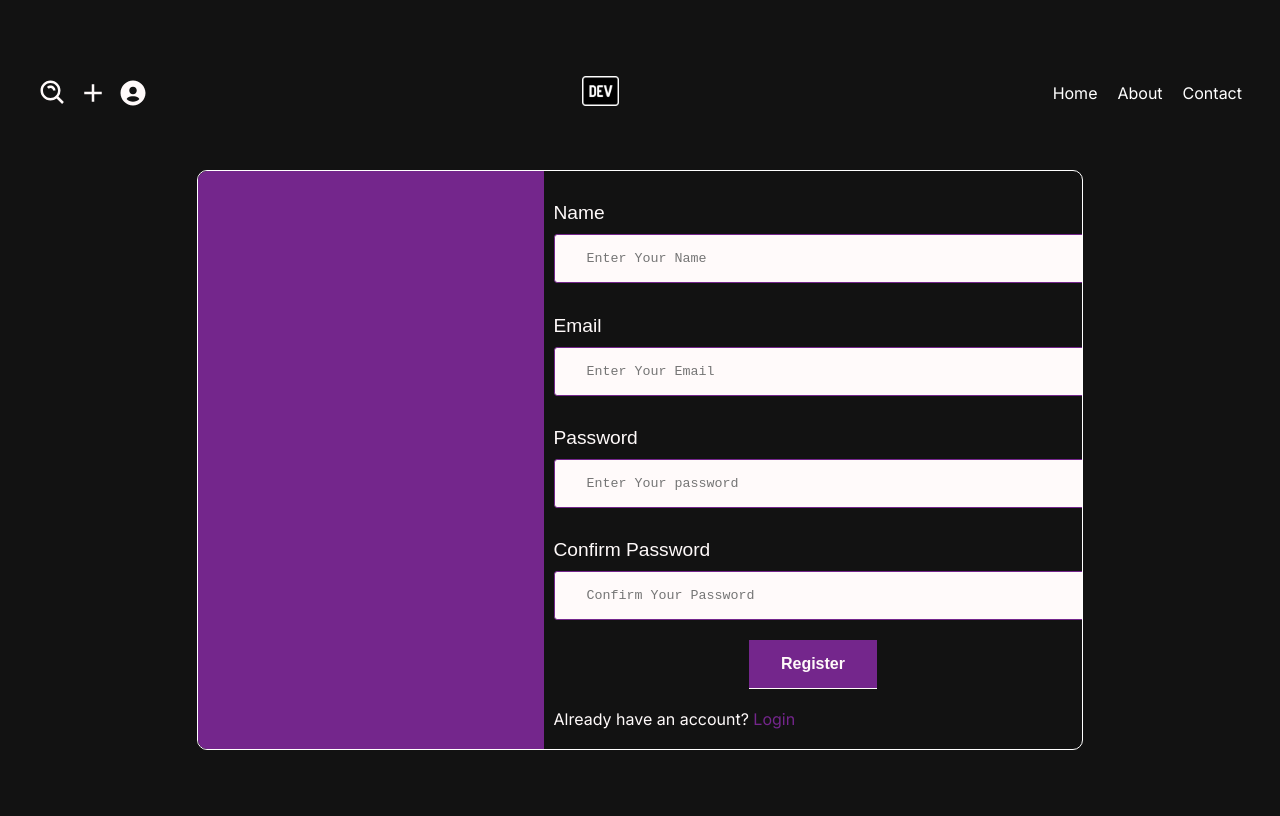
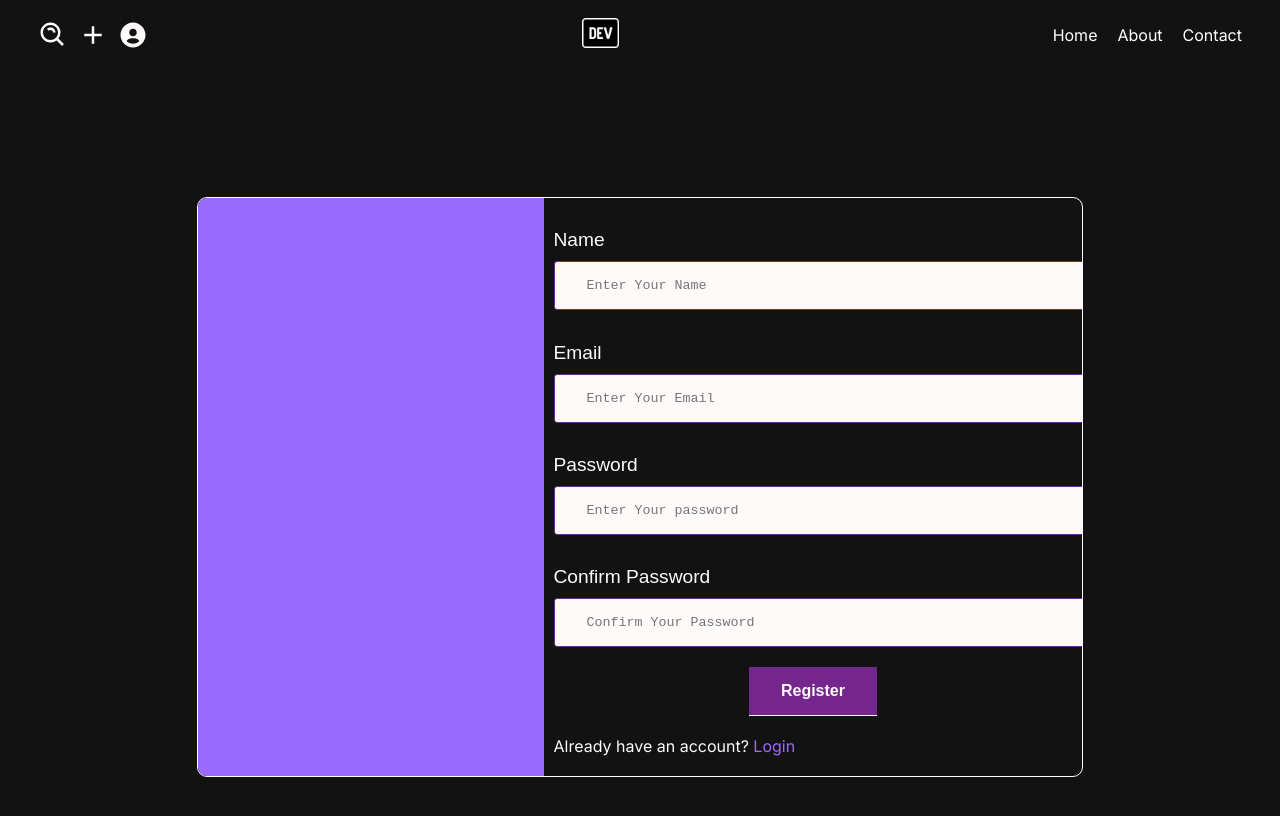
Before and after one commit to jackaakash4/BlogAppFrontEnd, a Next.js app: page /auth/signup in a window 1280 px wide. Shown: the top 816 px of the page. Built offline with nearby package versions, Linux system fonts and the light colour scheme.

Commit message:
Page fixed

```diff
--- a/src/app/auth/auth.css
+++ b/src/app/auth/auth.css
@@ -20,7 +20,7 @@
 
 .authin .left{
     width: 40%;
-    background-color: var(--col3);
+    background-color: var(--col4);
 }
 
 .authin .right{
@@ -37,5 +37,5 @@
 .authlink a{
     text-decoration: none;
     cursor: pointer;
-    color: var(--col3);
+    color: var(--col4);
 }
--- a/src/app/auth/signin/page.tsx
+++ b/src/app/auth/signin/page.tsx
@@ -6,8 +6,9 @@ import '../auth.css'
 
 function Signin() {
   return (
+    <>
+    <Navbar />
     <div className="authout">
-        <Navbar />
         <div className="authin">
             <div className="left">
 
@@ -36,6 +37,7 @@ function Signin() {
         </div>
 
     </div>
+    </>
   )
 }
 
--- a/src/app/auth/signup/page.tsx
+++ b/src/app/auth/signup/page.tsx
@@ -7,11 +7,11 @@ import '../auth.css'
 
 function Signup() {
   return (
+    <>
+    <Navbar />
     <div className="authout">
-        <Navbar />
         <div className="authin">
             <div className="left">
-
             </div>
             <div className="right">
                 <form style={{
@@ -43,6 +43,7 @@ function Signup() {
         </div>
 
     </div>
+    </>
   )
 }
 
--- a/src/components/Navbar/Navbar.css
+++ b/src/components/Navbar/Navbar.css
@@ -43,11 +43,11 @@
 }
 
 .navbar-right a:hover{
-    color: var(--col3);
+    color: var(--col4);
     transform: scale(1.2);
 }
 
 .navbar .icon:hover{
-    fill: var(--col3);
+    fill: var(--col4);
     transform: scale(1.2);
 }
```
Also changed, not shown: src/components/Category/Category.tsx (+4 -4 lines).
